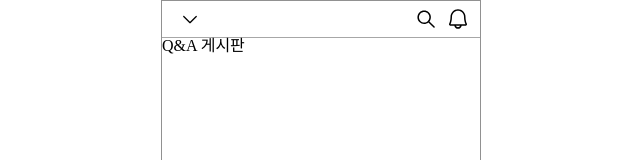
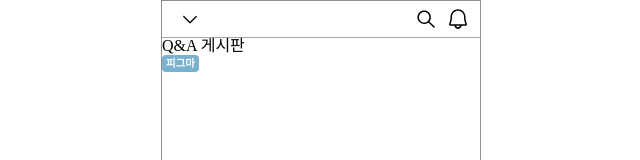
Before and after one commit to FRONTENDSCHOOL10/seven-11, a React app: page /home/board in a window 1280 px wide. Shown: the top 160 px of the page, without its empty margins (319-959 px from the left). Built offline with nearby package versions, Linux system fonts and the light colour scheme; the HTML template or start-up script is replaced by a standard one.

Commit message:
[Feat] 배지 컴포넌트

```diff
--- /dev/null
+++ b/src/components/Badge.jsx
@@ -0,0 +1,16 @@
+import { string } from 'prop-types';
+import { memo } from 'react';
+
+function Badge({ label }) {
+  return (
+    <div className="inline-flex items-center bg-primary text-white px-1 rounded">
+      <span className="text-sm font-semibold leading-relaxed">{label}</span>
+    </div>
+  );
+}
+
+Badge.propTypes = {
+  label: string.isRequired,
+};
+
+export default memo(Badge);
--- a/src/pages/QuestionPage/QuestionPage.jsx
+++ b/src/pages/QuestionPage/QuestionPage.jsx
@@ -1,9 +1,11 @@
+import Badge from '@/components/Badge';
 import { Suspense } from 'react';
 
 export function Component() {
   return (
     <Suspense fallback={<div>Loading...</div>}>
       <h1>Q&A 게시판</h1>
+      <Badge label="피그마" />
     </Suspense>
   );
 }
```
